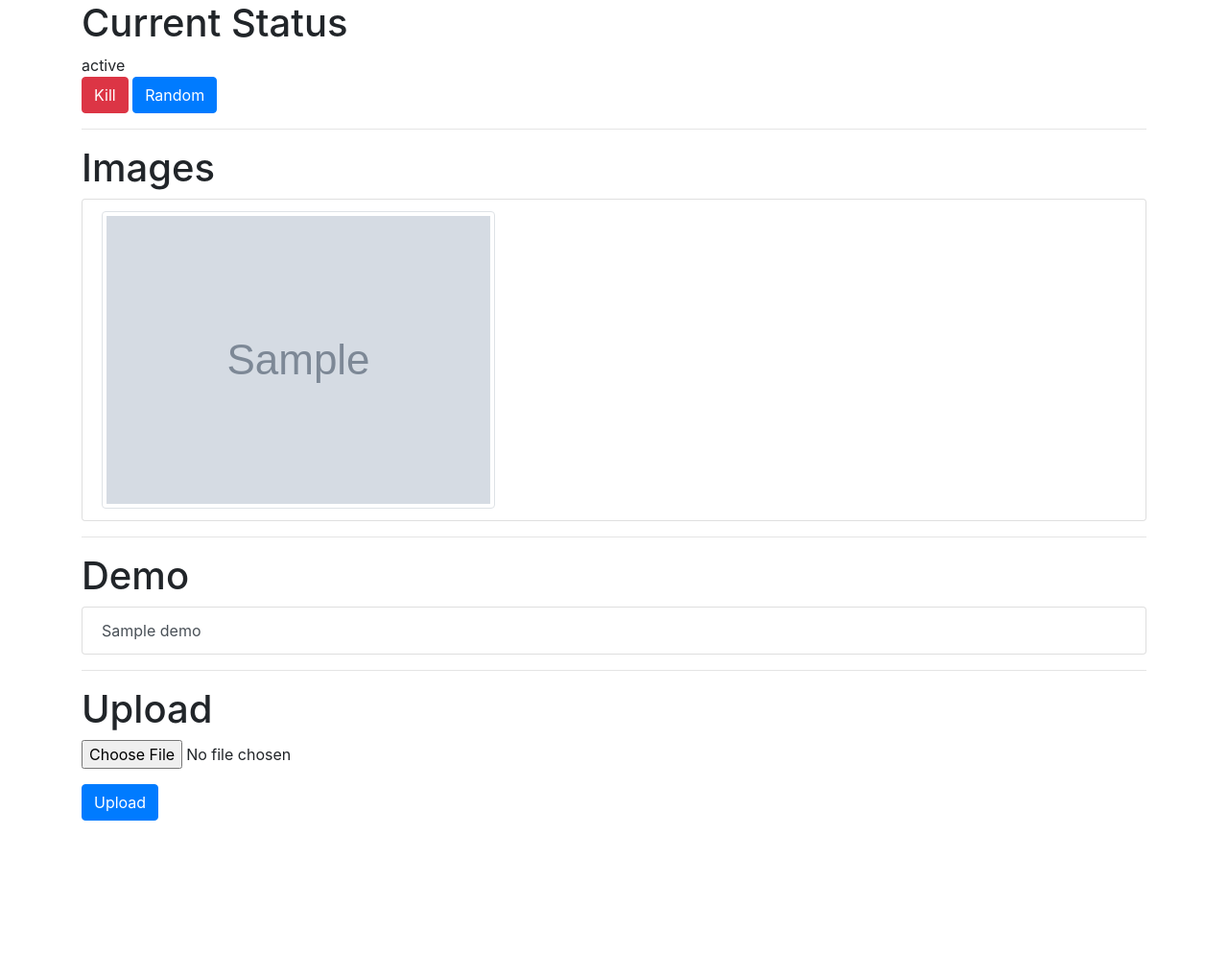
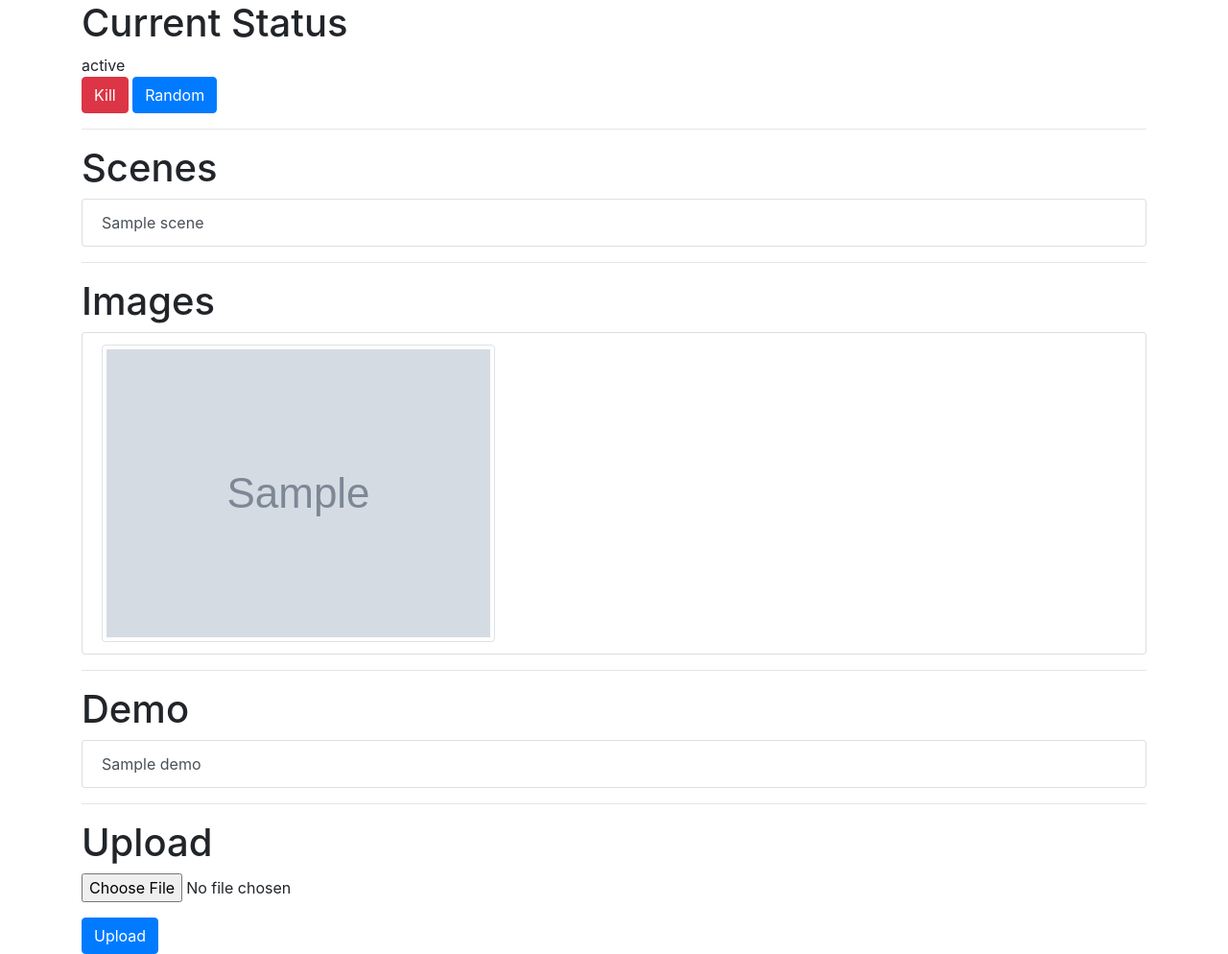
Before and after one commit to iwsmith/crosswalk, a Flask app: template templates/index.html in a window 1280 px wide. Shown: the whole page at 96% size. Before the commit the page ends 855 px from the top, so only its background shows below. Run offline with Flask 2, Linux system fonts and the light colour scheme; the template is opened without the code that fills it: most values are stand-ins (such as "Sample title", 1, 10 or a date in 2020); grey boxes marked "Sample" are stand-in pictures; parts of the project's set-up code (start-up, migrations or seed data) failed here and were passed over; some libraries are stand-ins or nearby versions.

Commit message:
scene browser

```diff
--- a/scene.py
+++ b/scene.py
@@ -20,7 +20,7 @@ class BasicScene:
         return iter(self.animations)
 
     def __str__(self):
-        return "BasicScene " + self.name + ": " + str(len(self.animations)) + " animations"
+        return "BasicScene " + self.name + ": " + str(len(self.animations) + 1) + " animations"
 
 
 def from_yaml(filename):
--- a/templates/index.html
+++ b/templates/index.html
@@ -24,6 +24,14 @@
   <br>
   <a class="btn btn-danger" href="{{ url_for('kill_current') }}">Kill</a>
   <a class="btn btn-primary" href="{{ url_for('random_image') }}">Random</a>
+
+  <hr>
+  <h1>Scenes</h1>
+    <div class="list-group">
+        {% for scene in scenes.values() %}
+        <a class="list-group-item list-group-item-action" href="{{ url_for('play_scene', name=scene.name) }}">{{scene}}</a>
+        {% endfor %}
+    </div>
 
   <hr>
   <h1>Images</h1>
```
